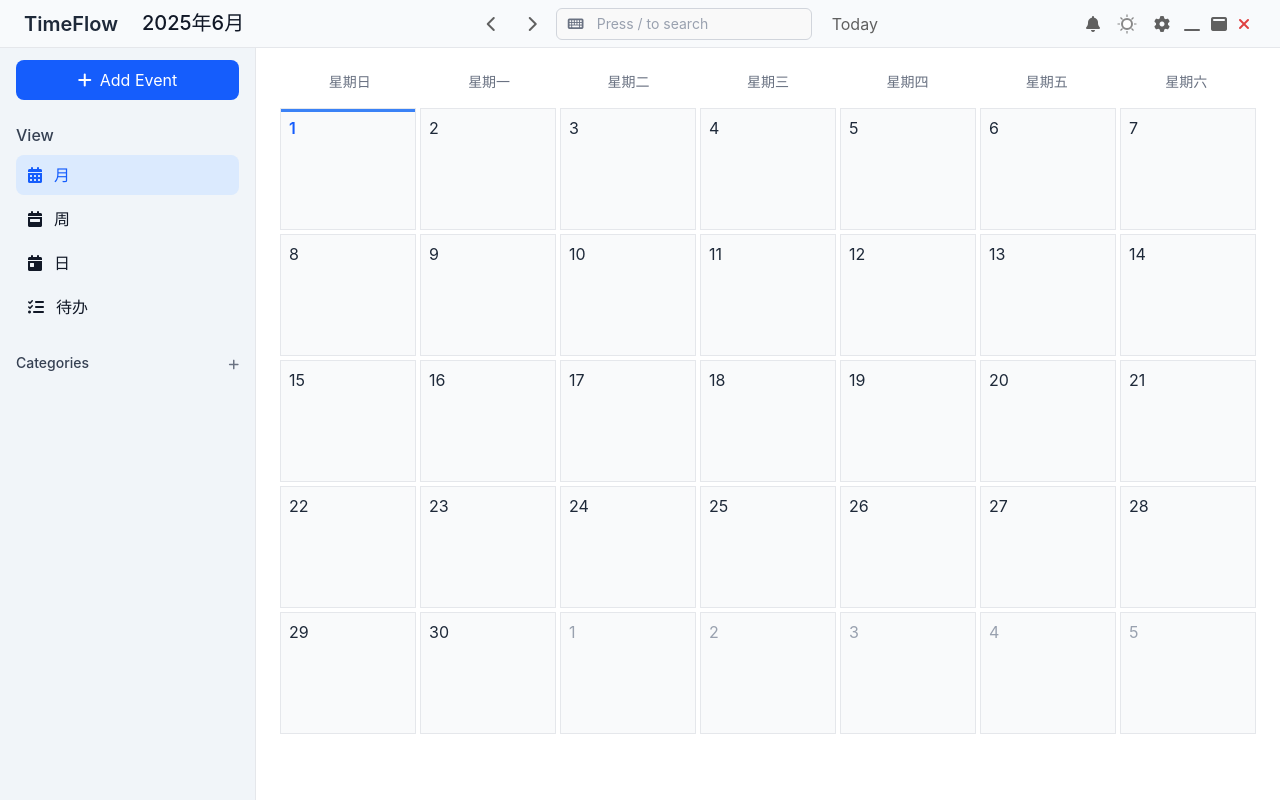
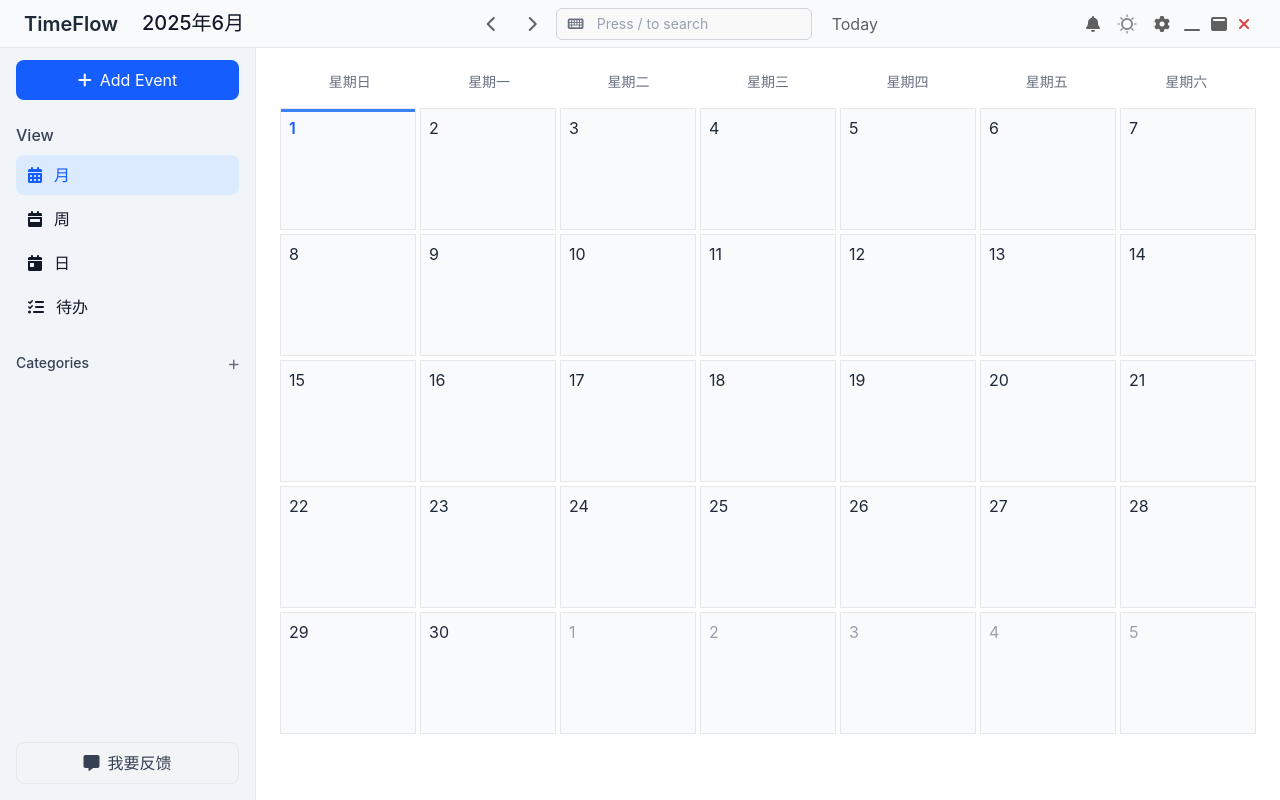
Before and after one commit to SYSU-TimeFlow/TimeFlow, a Vue app: page /#/ in a window 1280 px wide. Built offline with nearby package versions, Linux system fonts and the light colour scheme.

Commit message:
feat(SideBar):实现用户反馈按钮

```diff
--- a/src/components/sidebar/Sidebar.vue
+++ b/src/components/sidebar/Sidebar.vue
@@ -66,6 +66,43 @@
     <ViewSelector />
     <!-- 分类列表，它不会在 todo 视图显示 -->
     <Categories v-if="uiStore.currentView !== 'todo-list'" />
+
+    <!-- 反馈按钮 -->
+    <button
+      class="feedback-btn mx-4 mt-auto mb-4 py-2 px-4 bg-gray-100 text-gray-700 rounded-lg flex items-center justify-center hover:bg-gray-200 transition cursor-pointer !rounded-button whitespace-nowrap"
+      @click="showFeedbackModal = true"
+    >
+      <i
+        :class="[
+          'fas fa-comment-alt',
+          !uiStore.sidebarCollapsed ? 'mr-2' : '', // 根据折叠状态设置边距
+        ]"
+      ></i>
+      <span v-if="!uiStore.sidebarCollapsed">我要反馈</span>
+    </button>
+
+    <!-- 反馈问卷弹窗 -->
+    <div
+      v-if="showFeedbackModal"
+      class="fixed inset-0 bg-black bg-opacity-50 flex items-center justify-center z-50"
+      @click="showFeedbackModal = false"
+    >
+      <div class="bg-white rounded-lg w-[448px] h-[600px] relative" @click.stop>
+        <!-- 关闭按钮 -->
+        <button
+          @click="showFeedbackModal = false"
+          class="absolute right-2 top-2 w-8 h-8 flex items-center justify-center text-gray-500 hover:text-gray-700"
+        >
+          <i class="fas fa-times text-xl"></i>
+        </button>
+        <!-- 问卷iframe -->
+        <iframe
+          src="https://www.wjx.cn/vm/wt4ZPHO.aspx"
+          class="w-full h-full rounded-lg"
+          frameborder="0"
+        ></iframe>
+      </div>
+    </div>
   </aside>
 </template>
 
@@ -74,10 +111,14 @@ import ViewSelector from "./ViewSelector.vue";
 import Categories from "./Categories.vue";
 import { useUiStore } from "@/stores/ui";
 import { useSettingStore } from "@/stores/setting";
+import { ref } from "vue";
 
 // 使用Pinia仓库
 const uiStore = useUiStore();
 const settingStore = useSettingStore();
+
+// 控制反馈弹窗显示
+const showFeedbackModal = ref(false);
 </script>
 
 <style scoped>
@@ -166,4 +207,20 @@ const settingStore = useSettingStore();
 .nav-item-icon {
   font-size: var(--base-font-size);
 }
+
+/* 反馈按钮样式 */
+.feedback-btn {
+  border: 1px solid var(--border-color);
+}
+
+.dark-mode .feedback-btn {
+  background-color: #2a3241;
+  color: var(--text-secondary);
+  border-color: var(--border-color);
+}
+
+.dark-mode .feedback-btn:hover {
+  background-color: #3a5277;
+  color: var(--text-primary);
+}
 </style>
```
